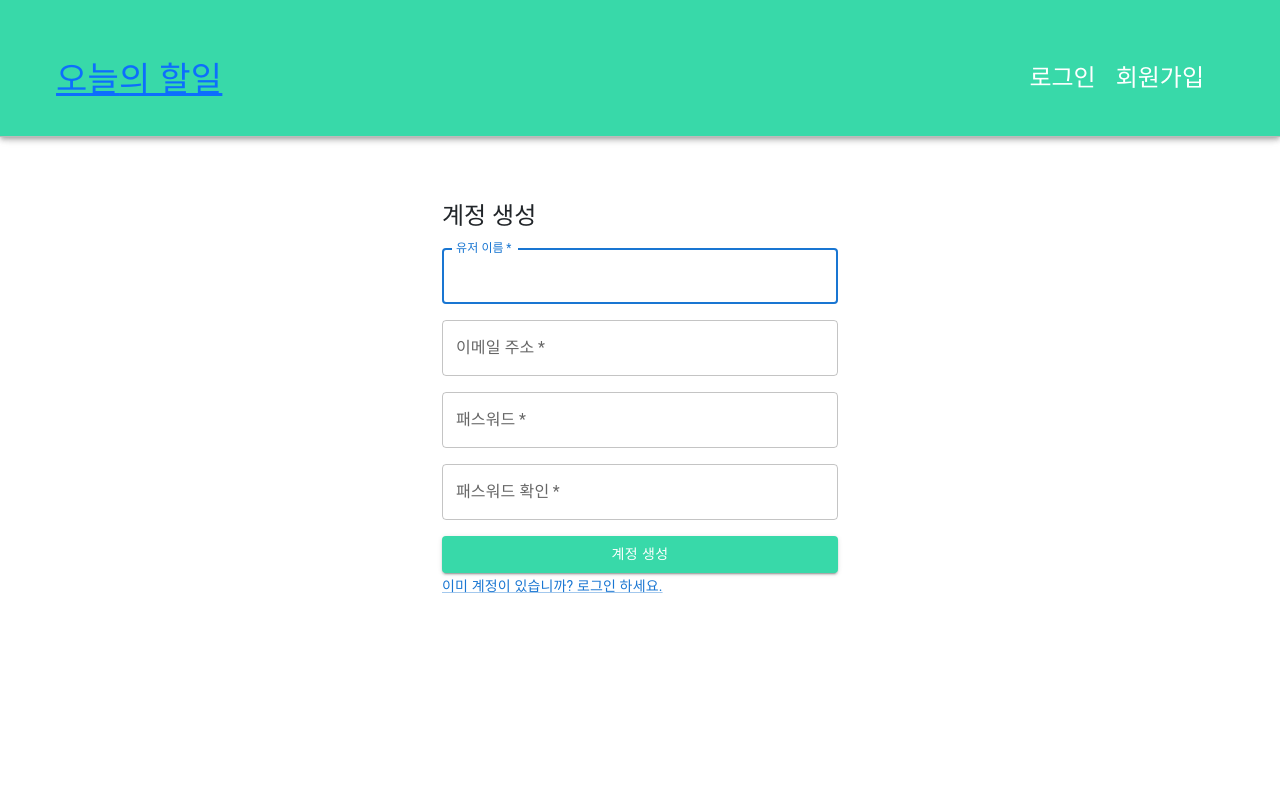
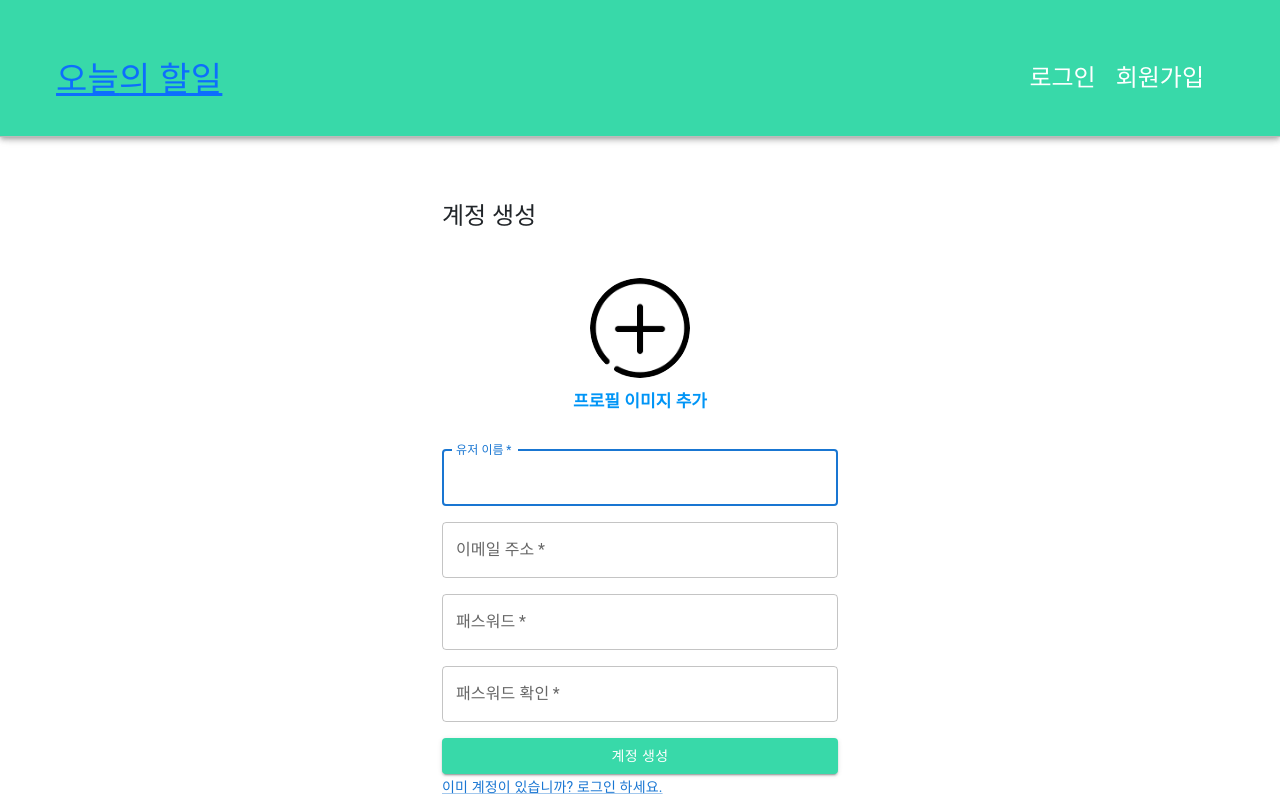
Before and after one commit to OysterOh/react-todo-app, a React (Create React App) app: page /join in a window 1280 px wide. Shown: the top 800 px of the page. Built offline with nearby package versions, Linux system fonts and the light colour scheme; the HTML template or start-up script is replaced by a standard one.

Commit message:
#15 프로필 이미지 처리 중

```diff
--- a/src/component/user/Join.js
+++ b/src/component/user/Join.js
@@ -1,14 +1,18 @@
-import React, { useContext, useState, useEffect } from 'react'
+import React, { useContext, useState, useEffect, useRef } from 'react'
 import {Button, Container, Grid,
     TextField, Typography, Link} from "@mui/material";
 
 //리다이렉트 사용하기
-import { useNavigate } from 'react-router-dom';
+import { Form, useNavigate } from 'react-router-dom';
 import { API_BASE_URL as BASE, USER } from '../../config/host-config';
 import AuthContext from '../../util/AuthContext';
 import CustomSnackBar from '../layout/CustomSnackBar';
+import './Join.scss';
 
 const Join = () => {
+
+    //useRef로 태그 참조하기
+    const $fileTag = useRef();
 
     //리다이렉트 사용하기
     const redirection = useNavigate();
@@ -43,12 +47,12 @@
    //검증 데이터를 상태변수에 저장하는 함수
     const saveInputState = ({key, inputVal, flag, msg}) =>{
 
-    inputVal !== 'pass' && setUserValue({
-        ...userValue,
+        inputVal !== 'pass' && setUserValue({
+            ...userValue,
+            [key]: inputVal
+        });
         //  ...XXXX 를 복사하는데 그 중 YY는 ZZ로 한다.
         // 다른 값들은 유지하고 userName(key)은 inputVal로 한다.
-        [key]: inputVal
-        });
 
         setMessage({
             ...message,
@@ -251,7 +255,23 @@
             flag
         });
 
-    }
+    };
+
+    //이미지 파일 상태변수
+    const [imgFile, setImgFile] = useState(null);
+
+    //이미지파일을 선택했을 때 썸네일 뿌리기
+    const showThumbnailHandler = e => {
+        //첨부된 파일 정보
+        const file = $fileTag.current.files[0];
+
+        const reader = new FileReader();
+        reader.readAsDataURL(file);
+
+        reader.onloadend = () => {
+            setImgFile(reader.result);
+        }
+    };
 
     // 4개의 입력칸이 모두 검증에 통과했는지 여부를 검사
     const isValid = () => {
@@ -265,10 +285,22 @@
 
     //회원 가입 처리 서버 요청
     const fetchSignUpPost = () => {
+
+        //JSON을 Blob타입으로 변경 후 FormData에 넣기
+        const userJsonBlob = new Blob(
+            [JSON.stringify(userValue)],
+            { type: 'application/json' }
+        );
+
+        //FormData 객체를 활용해서 이미지파일과 회원정보 JSON을 하나로 묶어야 한다.
+        const userFormData = new FormData();
+        userFormData.append('user', JSON.stringify(userValue));
+                            /////UserController.java @RequestPart("")
+        userFormData.append('profileImage', $fileTag.current.files[0]);
+
         fetch(API_BASE_URL, {
             method: 'POST',
-            headers: {'content-type' : 'application/json'},
-            body: JSON.stringify(userValue)
+            body: userFormData
         })
         .then(res => {
             if(res.status === 200) {
@@ -317,6 +349,32 @@
                                 계정 생성
                             </Typography>
                         </Grid>
+
+                        <Grid item xs={12}>
+                            <div className="thumbnail-box" onClick={() => $fileTag.current.click()}>
+                                                            {/* {+ click upload} */}
+                                <img
+                                    // src={require("../../assets/img/image-add.png")}
+                                    src={imgFile || require("../../assets/img/image-add.png")}
+                                    //img 불러오기
+                                    alt="profile"
+                                />
+                            </div>
+                            <label className='signup-img-label' htmlFor='profile-img'>
+                                프로필 이미지 추가
+                            </label>
+                            <input
+                                id='profile-img'
+                                type='file'
+                                style={{display: 'none'}}
+                                accept='image/*'
+                                ref={$fileTag}
+                                onChange={showThumbnailHandler}
+
+
+                            />
+                        </Grid>
+
                         <Grid item xs={12}>
                             <TextField
                                 autoComplete="fname"
--- /dev/null
+++ b/src/component/user/Join.scss
@@ -0,0 +1,25 @@
+$img-w: 100px;
+$img-h: 100px;
+
+.thumbnail-box {
+    width: $img-w;
+    height: $img-h;
+    border-radius: 50%;
+    overflow: hidden;
+    margin: 30px auto 10px;
+    cursor: pointer;
+
+    img {
+        width: 100%;
+        height: 100%;
+    }
+}
+.signup-img-label {
+    font-weight: 700;
+    font-size: 17px;
+    color: #0095f6;
+    cursor: pointer;
+    display: block;
+    text-align: center;
+    margin-bottom: 20px;
+}
```
Also changed, not shown: src/assets/img/anonymous.jpg (added), src/assets/img/image-add.png (added).
